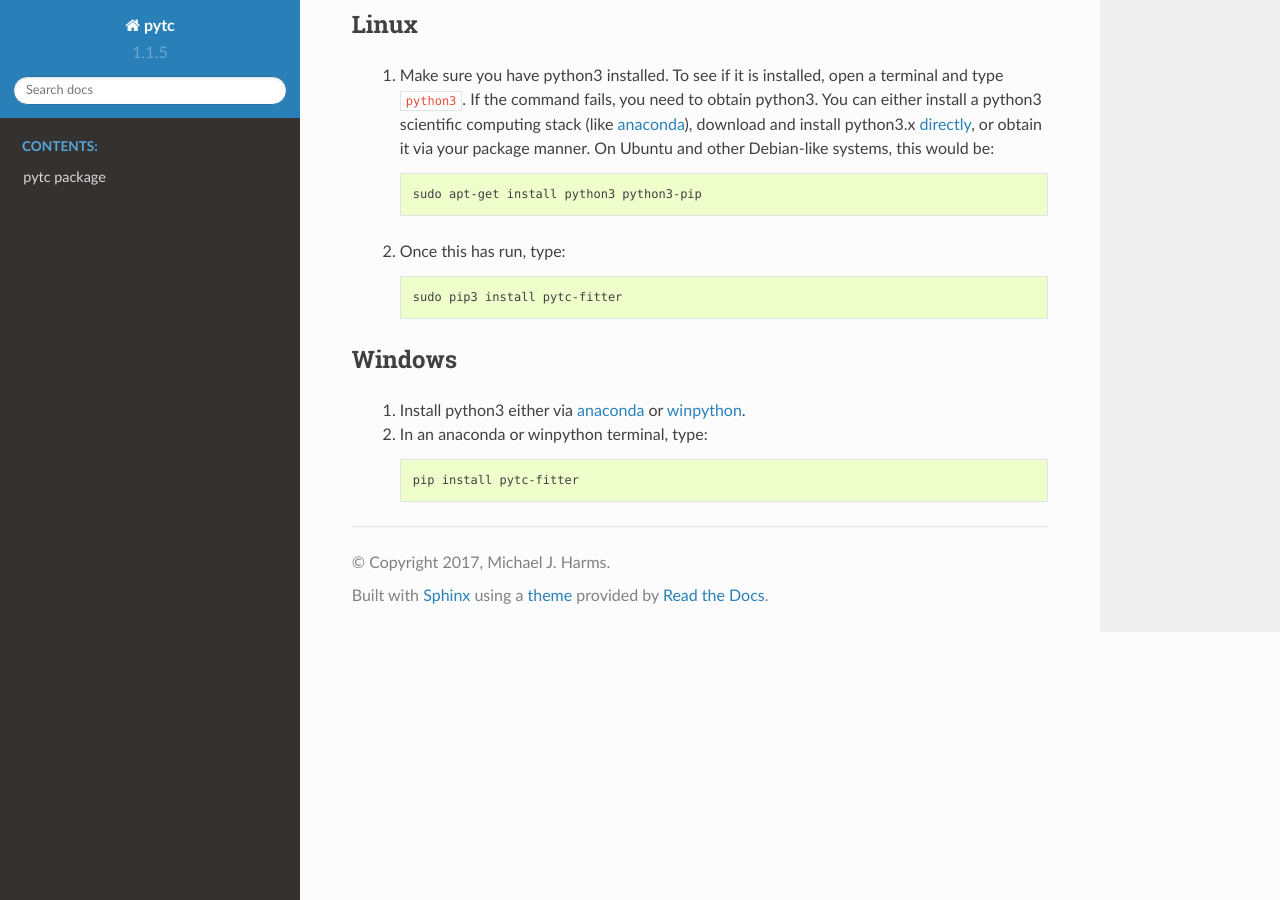
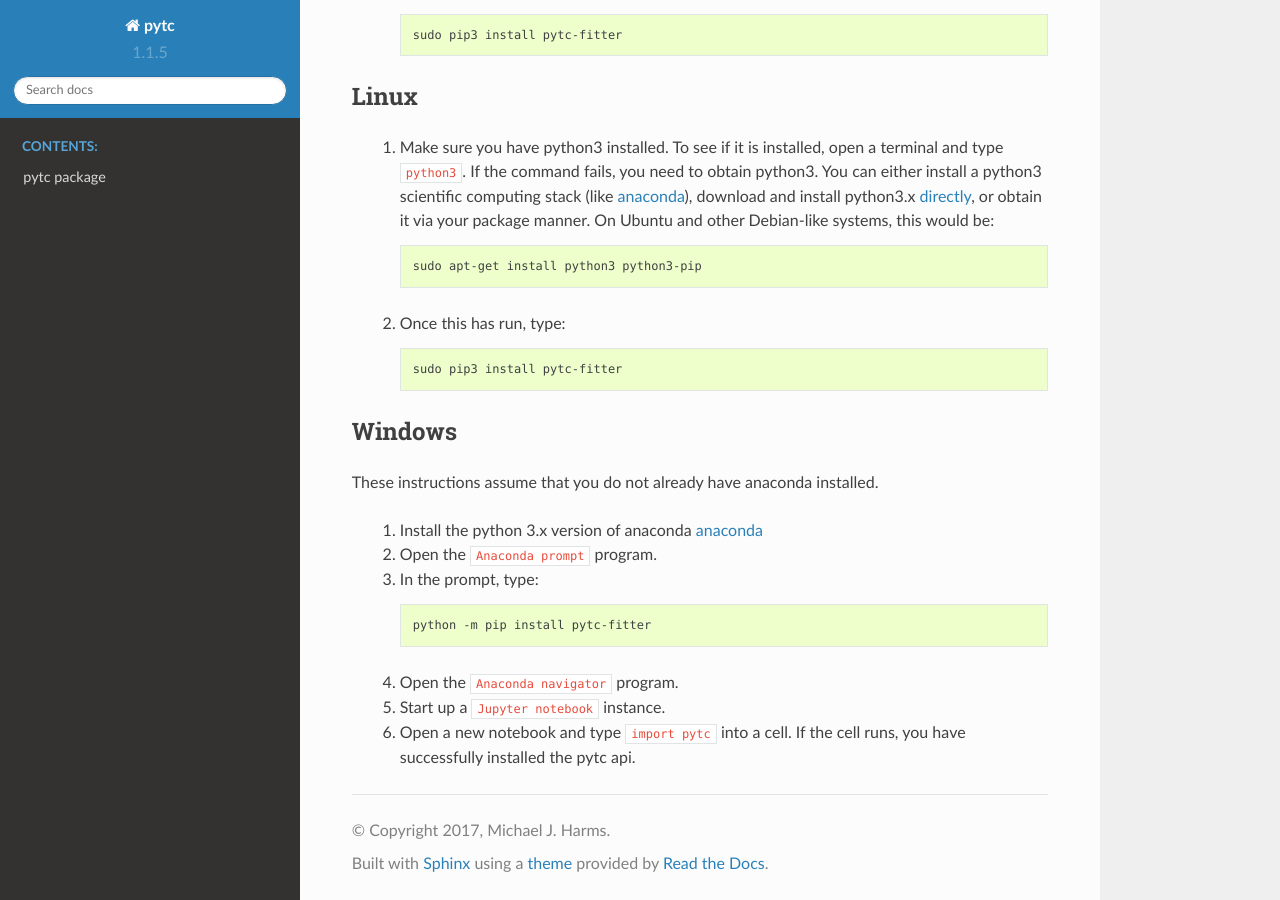
Before and after one commit to harmslab/pytc, a Sphinx documentation site: the page built from docs/source/installation.rst, in a window 1280 px wide and 900 px high, scrolled down 711 px. Built offline with Sphinx 7.4.7 and the Read the Docs theme 2.0.0, drawn with Linux system fonts in a browser that asks for light colours; some of the changed text lies outside the part shown.

Commit message:
more updates to installation instructinos

```diff
--- a/docs/source/installation.rst
+++ b/docs/source/installation.rst
@@ -3,6 +3,9 @@
 ============
 Installation
 ============
+
+These instructions are for installing the API.  If you want to install the GUI,
+please follow the instructions `here <https://pytc-gui.readthedocs.io/en/latest/installation.html>`_.
 
 Dependencies
 ------------
@@ -59,10 +62,17 @@ Linux
 Windows
 -------
 
- 1. Install python3 either via `anaconda <https://www.continuum.io/downloads>`_ or
-    `winpython <https://winpython.github.io/>`_.
- 2. In an anaconda or winpython terminal, type:
+These instructions assume that you do not already have anaconda installed.
+
+ 1. Install the python 3.x version of anaconda `anaconda <https://www.anaconda.com/downloads>`_
+ 2. Open the :code:`Anaconda prompt` program.
+ 3. In the prompt, type:
 
     .. sourcecode:: bash
 
-        pip install pytc-fitter
+        python -m pip install pytc-fitter
+
+ 4. Open the :code:`Anaconda navigator` program.
+ 5. Start up a :code:`Jupyter notebook` instance.
+ 6. Open a new notebook and type :code:`import pytc` into a cell.  If the cell
+    runs, you have successfully installed the pytc api.
```
Also changed, not shown: README.md (+1 -1 lines).
